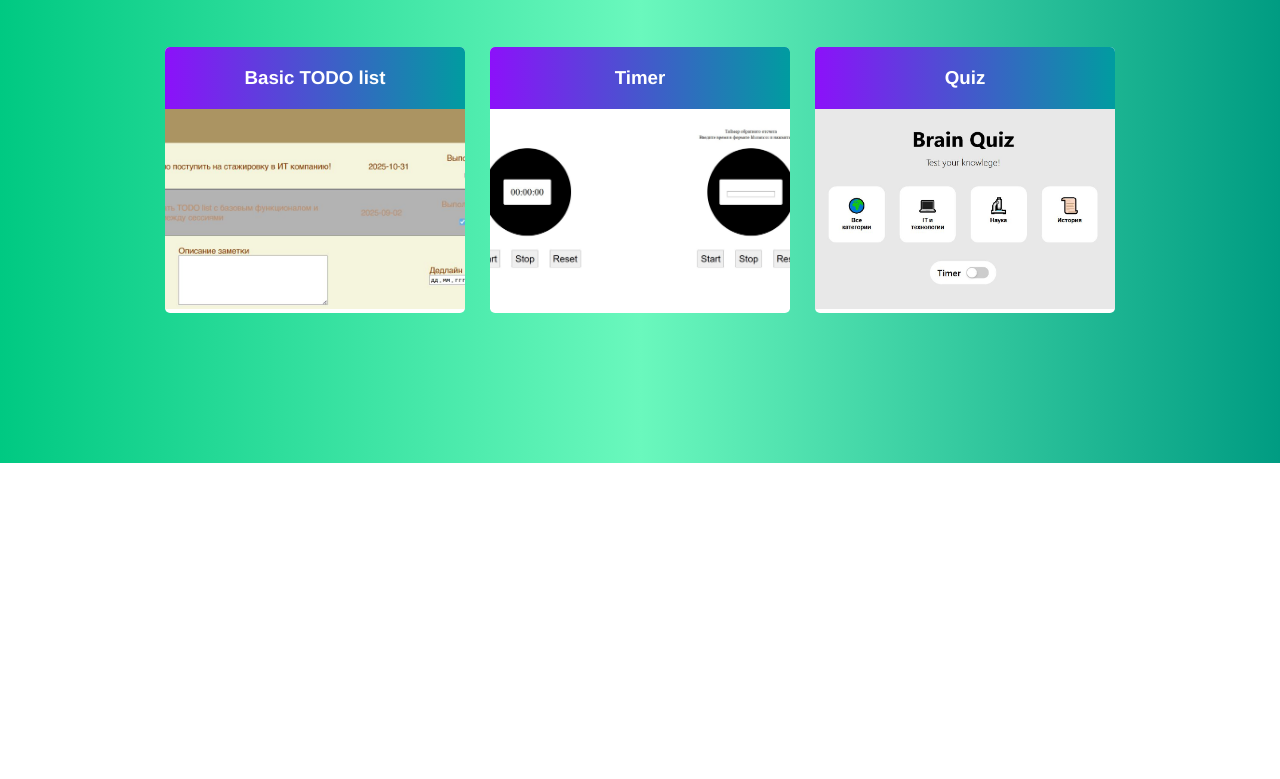
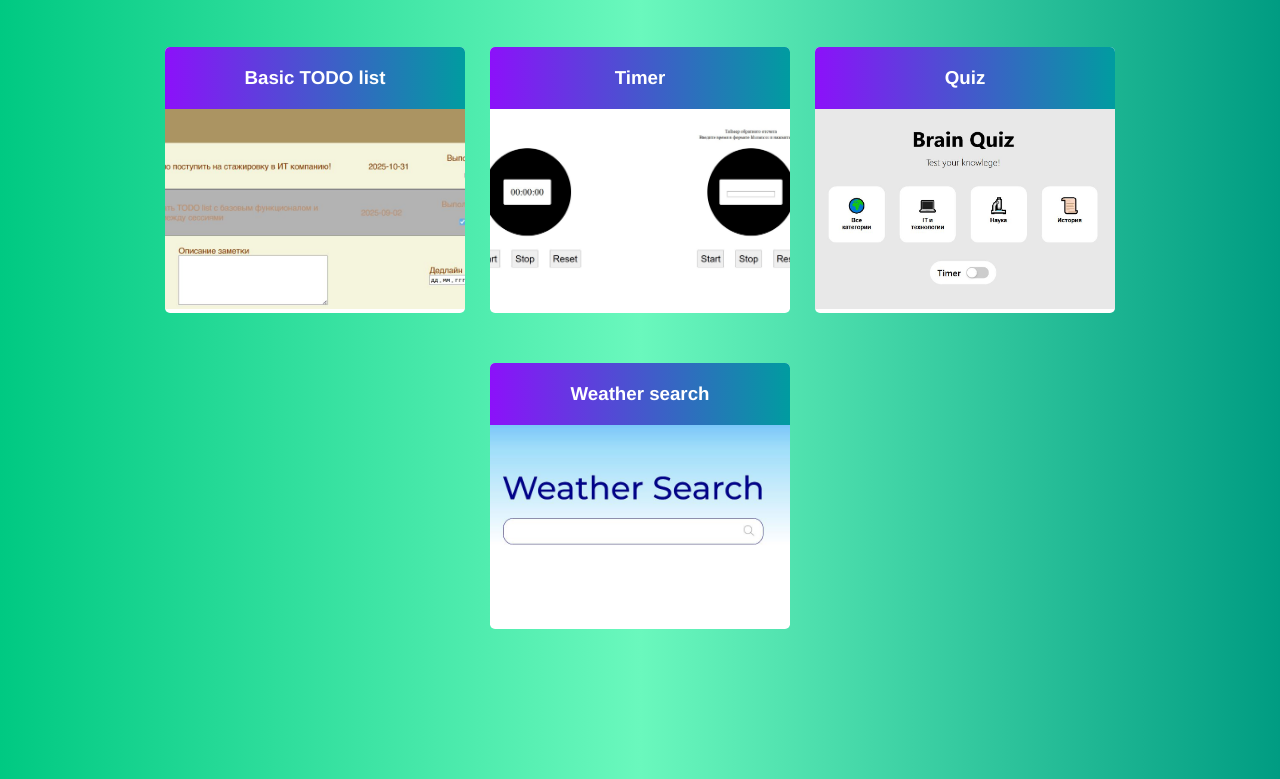
Before and after one commit to ManuW7/JS_mini_projects, a plain HTML site: page index.html in a window 1280 px wide. Shown: the part 2113-2892 px from the top of the page. Before the commit the page ends 2576 px from the top, so only its background shows below. Drawn offline with Linux system fonts and the light colour scheme.

Commit message:
add to main page

```diff
--- a/index.html
+++ b/index.html
@@ -135,6 +135,22 @@
           </div>
           <div class="footer_placeholder"></div>
         </div>
+
+        <div class="project">
+          <div class="text_placeholder">
+            <a href="projects/weather/index.html"
+              ><h3 class="project_name">Weather search</h3></a
+            >
+          </div>
+          <div class="img_placeholder">
+            <img
+              src="main_page_assets/weather_search.JPG"
+              alt=""
+              class="project_image"
+            />
+          </div>
+          <div class="footer_placeholder"></div>
+        </div>
       </div>
     </div>
   </body>
```
Also changed, not shown: main_page_assets/weather_search.JPG (added).
